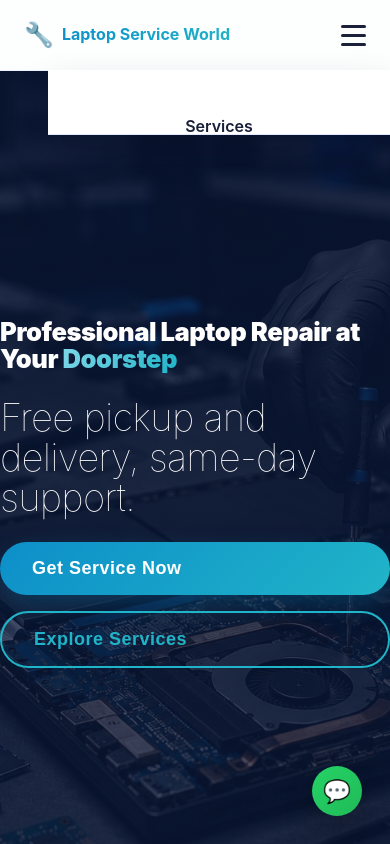
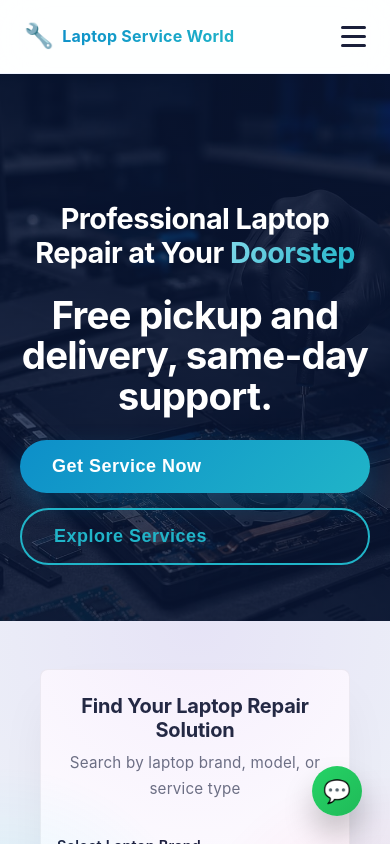
Before and after one commit to pasupuletivenkatababu/LaptopRepairDoorStepService, a React (Vite) app: page / in a window 390 px wide. Shown: the top 844 px of the page. Built offline with nearby package versions, Linux system fonts and the light colour scheme.

Commit message:
updated components

```diff
--- a/src/App.css
+++ b/src/App.css
@@ -42,13 +42,20 @@ html {
 }
 
 body {
-  font-family: 'Inter';
-  background: #eef3f8;
-  color: var(--text-dark);
-  line-height: 1.6;
+  font-family: 'Inter', sans-serif;
+  background-color: #f8fafc;
+  color: #1e293b;
+  line-height: 1.7;
+  font-size: 16px;
+  font-weight: 400;
+  letter-spacing: 0.2px;
+  margin: 0;
+  padding: 0;
   overflow-x: hidden;
+  scroll-behavior: smooth;
+  -webkit-font-smoothing: antialiased;
+  -moz-osx-font-smoothing: grayscale;
 }
-
 /* Typography */
 h1, h2, h3, h4, h5, h6 {
   font-weight: 700;
--- a/src/Hero.css
+++ b/src/Hero.css
@@ -25,8 +25,8 @@
 }
 
 .hero-title {
-  font-size: clamp(2.4rem, 5vw, 4rem);
-  font-weight: 900;
+  font-size: clamp(2.4rem, 2vw, 4rem);
+  font-weight: 700;
   line-height: 1.05;
   margin-bottom: 1.5rem;
   color: #ffffff;
@@ -40,8 +40,8 @@
   background-clip: text;
 }
 .hero-subtitle1{
-  font-size: clamp(2.4rem, 5vw, 4rem);
-  font-weight: 75;
+  font-size: clamp(2.4rem, 2vw, 4rem);
+  font-weight: 700;
   line-height: 1.05;
   margin-bottom: 1.5rem;
   color: #ffffff;
@@ -56,13 +56,13 @@
 
 }
 
-.hero-subtitle {
+/*.hero-subtitle {
   font-size: 1.08rem;
   color: rgba(255, 255, 255, 0.8);
   margin-bottom: 1.8rem;
   line-height: 1.75;
   max-width: 560px;
-}
+}*/
 
 .hero-features {
   display: flex;
@@ -372,3 +372,70 @@
     display: flex;
     align-items: center;
 }
+
+/* Mobile Responsive */
+@media (max-width: 768px) {
+
+  .hero {
+    min-height: auto;
+    padding: 80px 20px 40px;
+    text-align: center;
+  }
+
+  .hero-content {
+    flex-direction: column;
+    gap: 20px;
+  }
+
+  .hero-title {
+    font-size: 2rem;
+    line-height: 1.2;
+  }
+
+  .hero-subtitle {
+    font-size: 1rem;
+    line-height: 1.6;
+    margin-top: 15px;
+  }
+
+  .hero-features {
+    display: flex;
+    flex-direction: column;
+    gap: 12px;
+    align-items: center;
+  }
+
+  .feature-item {
+    width: 100%;
+    max-width: 280px;
+    justify-content: center;
+  }
+
+  .hero-buttons {
+    display: flex;
+    flex-direction: column;
+    gap: 15px;
+    width: 100%;
+  }
+
+  .hero-buttons .btn {
+    width: 100%;
+  }
+
+  .hero-image img {
+    width: 100%;
+    max-width: 320px;
+  }
+}
+
+@media (max-width:480px){
+
+.hero-title{
+    font-size:1.8rem;
+}
+
+.hero-subtitle{
+    font-size:0.95rem;
+}
+
+}
--- a/src/Navbar.css
+++ b/src/Navbar.css
@@ -197,3 +197,26 @@
     font-size: 1rem;
   }
 }
+
+@media (max-width:768px){
+
+.nav-links{
+    display:none;
+}
+
+.nav-links.active{
+    display:flex;
+    flex-direction:column;
+    position:absolute;
+    top:70px;
+    left:0;
+    width:100%;
+    background:#fff;
+    padding:20px;
+}
+
+.menu-icon{
+    display:block;
+}
+
+}
```
